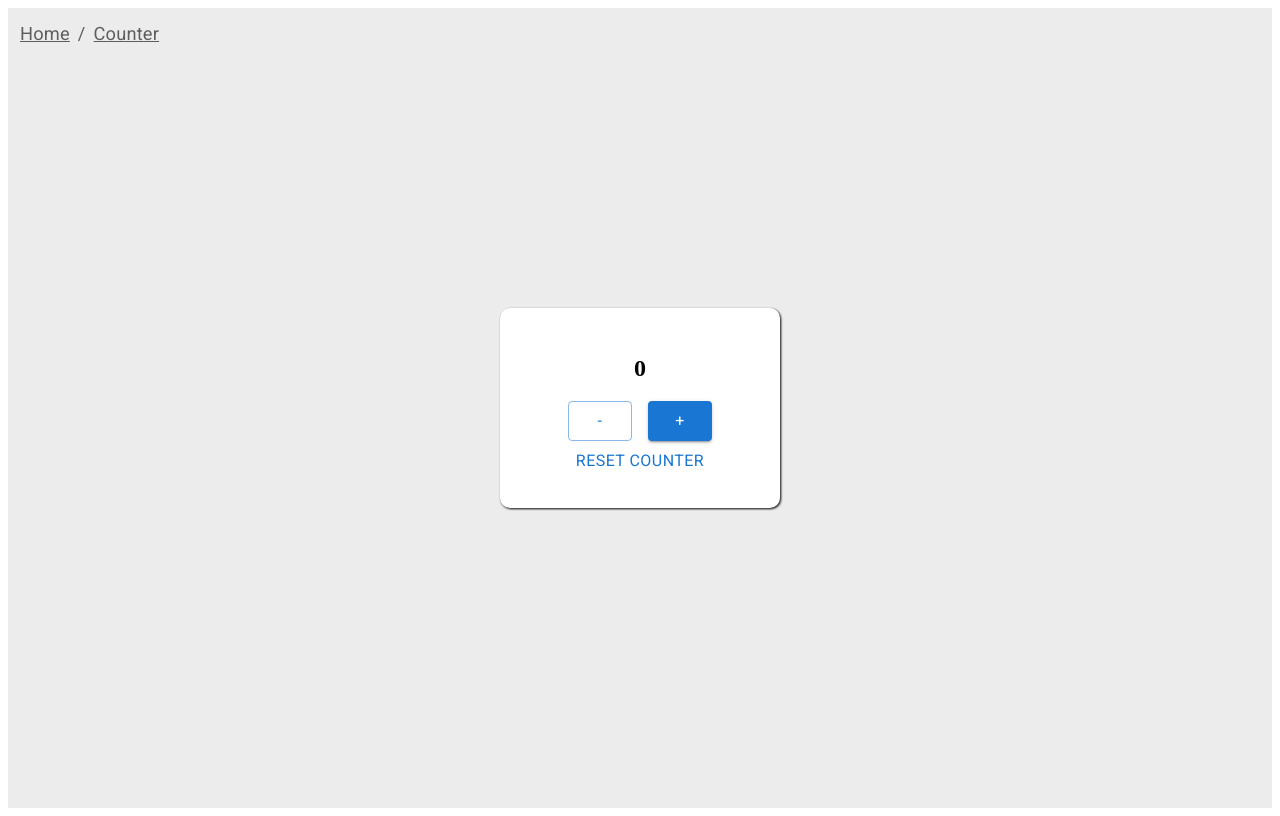
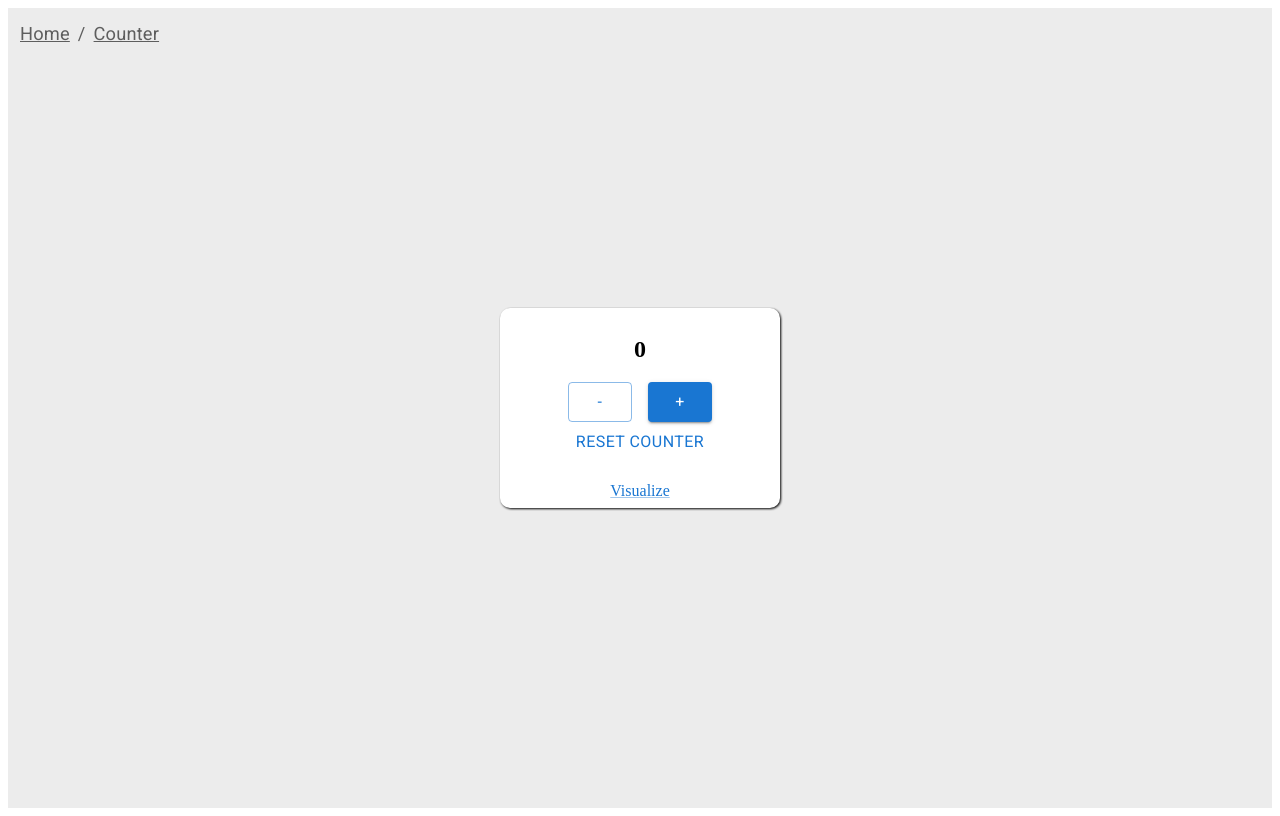
Before and after one commit to FilipStenbeck/finite-state-machine-demo, a Next.js app: page /counter in a window 1280 px wide. Built offline with nearby package versions, Linux system fonts and the light colour scheme.

Commit message:
add visualizer link

```diff
--- a/pages/counter/index.js
+++ b/pages/counter.js
@@ -1,8 +1,8 @@
 import { ThemeProvider, Button, Stack, Breadcrumbs, Link } from '@mui/material';
 import { useMachine } from '@xstate/react';
-import { container, box, content, breadcrum } from '../../common/styles';
-import { counterMachine } from '../../machines/counter-machine';
-import { theme } from '../../common/theme';
+import { container, box, content, breadcrum, visualizeLink } from '../common/styles';
+import { counterMachine } from '../machines/counter-machine';
+import { theme } from '../common/theme';
 
 const Counter = ({ data }) => {
   const [state, send] = useMachine(counterMachine);
@@ -34,6 +34,11 @@ const Counter = ({ data }) => {
             <Button onClick={() => send('RESET')} variant="text">
               Reset counter
             </Button>
+            <div style={visualizeLink}>
+              <Link target="top" href="https://stately.ai/viz/061180ec-d24d-4c12-8901-b9d2eb80ee0c">
+                Visualize
+              </Link>
+            </div>
           </div>
         </div>
       </div>
--- a/pages/stepper/index.js
+++ b/pages/stepper.js
@@ -2,9 +2,9 @@ import { useState } from 'react';
 import { useMachine } from '@xstate/react';
 import { Button, Stack, Breadcrumbs, Link, ThemeProvider } from '@mui/material';
 
-import { theme } from '../../common/theme';
-import { container, box, content, breadcrum, visualizeLink } from '../../common/styles';
-import { stepMachine } from '../../machines/step-machine';
+import { theme } from '../common/theme';
+import { container, box, content, breadcrum, visualizeLink } from '../common/styles';
+import { stepMachine } from '../machines/step-machine';
 
 const Counter = ({ data }) => {
   const [state] = useMachine(stepMachine);
```
